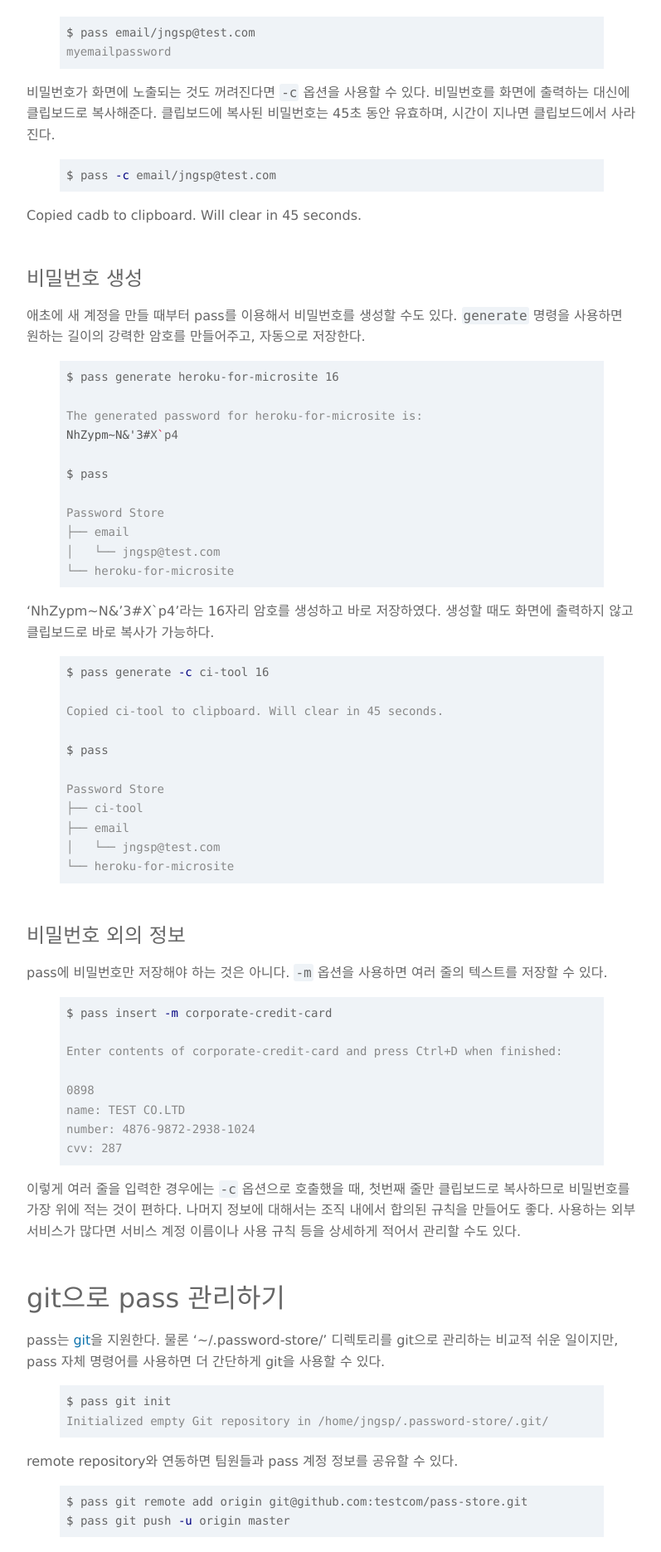
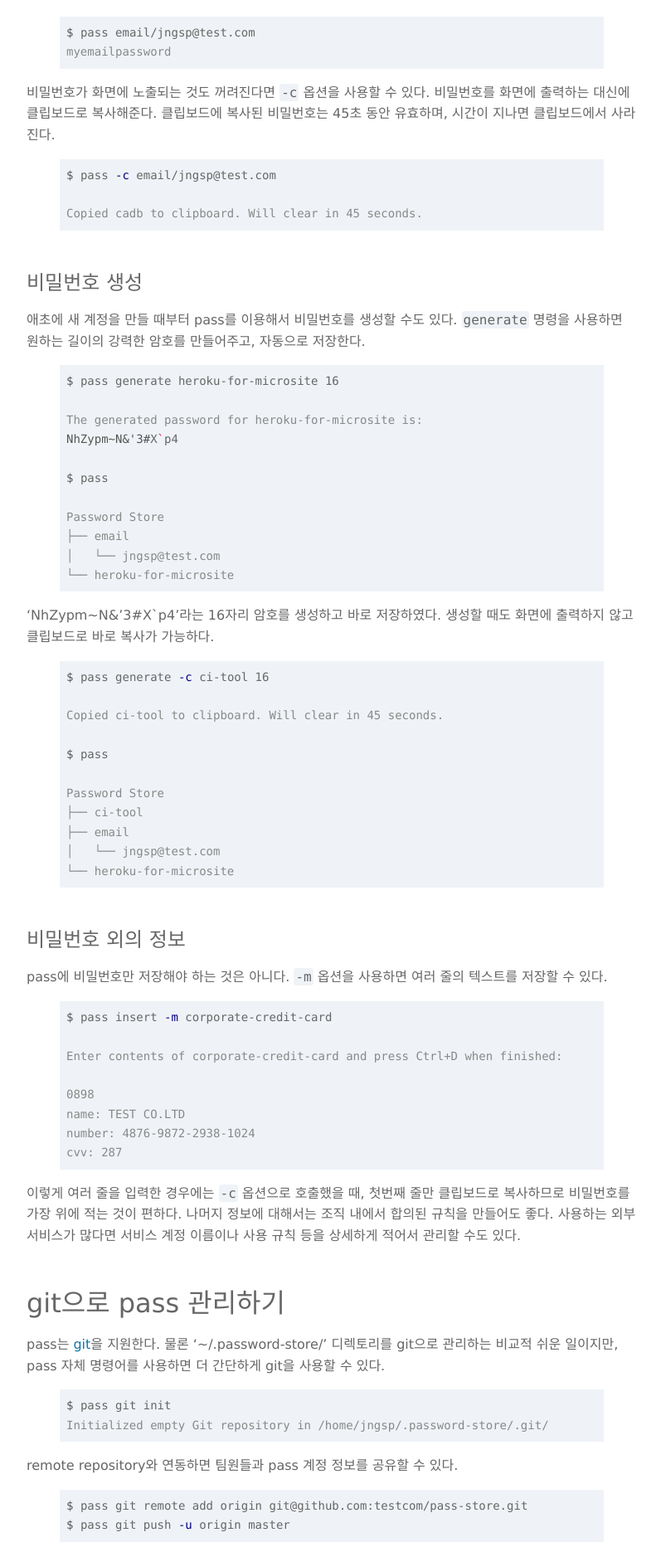
Before and after one commit to boxnwhiskr/boxnwhiskr.github.io, a Jekyll site: the page built from _posts/2017-04-27-how_to_manage_passwords_for_your_team.markdown, in a window 1280 px wide. Shown: the part 3463-5334 px from the top of the page at 83% size, without its empty margins (240-1037 px from the left). Built offline with Jekyll 4.4.1, drawn with Linux system fonts in a browser that asks for light colours; nearby versions of some CDN libraries; some web fonts are replaced.

Commit message:
Edit code chunk

```diff
--- a/_posts/2017-04-27-how_to_manage_passwords_for_your_team.markdown
+++ b/_posts/2017-04-27-how_to_manage_passwords_for_your_team.markdown
@@ -118,9 +118,10 @@ myemailpassword
 
 {% highlight console %}
 $ pass -c email/jngsp@test.com
+
+Copied cadb to clipboard. Will clear in 45 seconds.
 {% endhighlight %}
 
-Copied cadb to clipboard. Will clear in 45 seconds.
 
 ## 비밀번호 생성
 
```
